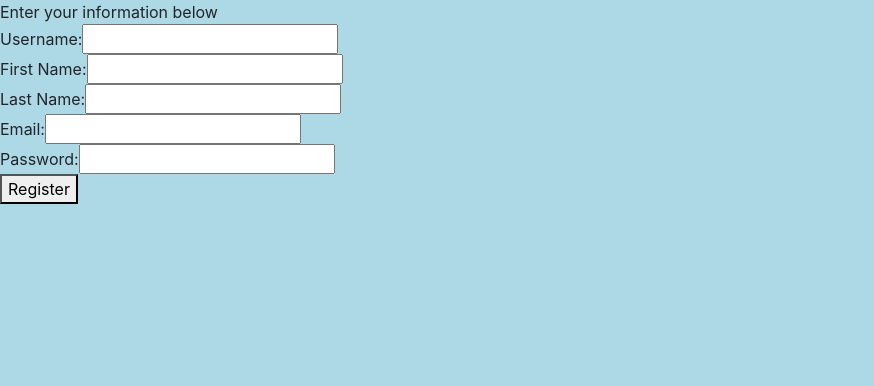
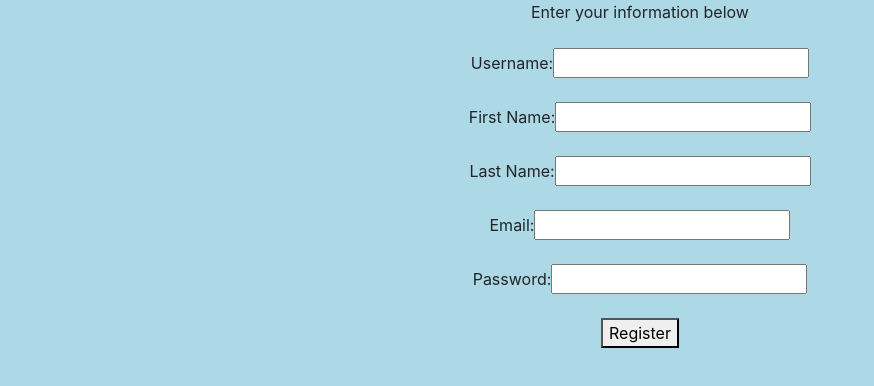
Before and after one commit to SarangAP/TaskBetter, a React (Create React App) app in the folder task-better/: page /register in a window 1280 px wide. Shown: the top 386 px of the page, without its empty margins (0-874 px from the left). Built offline with nearby package versions, Linux system fonts and the light colour scheme; the HTML template or start-up script is replaced by a standard one.

Commit message:
Modified the CSS for registration page and centered the input boxes

```diff
--- /dev/null
+++ b/task-better/src/Components/Register/Register.css
@@ -0,0 +1,8 @@
+.centered-items {
+    display: flex;
+    flex-direction: column;
+    align-items: center;
+    margin: auto;
+    width: fit-content;
+    background-color: lightblue;
+  }
--- a/task-better/src/Components/Register/Register.jsx
+++ b/task-better/src/Components/Register/Register.jsx
@@ -1,6 +1,6 @@
 import React, { useState, useEffect } from "react";
 import { useNavigate } from "react-router-dom";
-
+import "./Register.css";
 const Register = () => {
   const navigate = useNavigate();
   const [formData, setFormData] = useState({
@@ -62,7 +62,7 @@ const Register = () => {
   };
 
   return (
-    <form onSubmit={handleRegistration}>
+    <form className = "centered-items" onSubmit={handleRegistration}>
     <label>Enter your information below</label>
     <br />
       <label>
```
